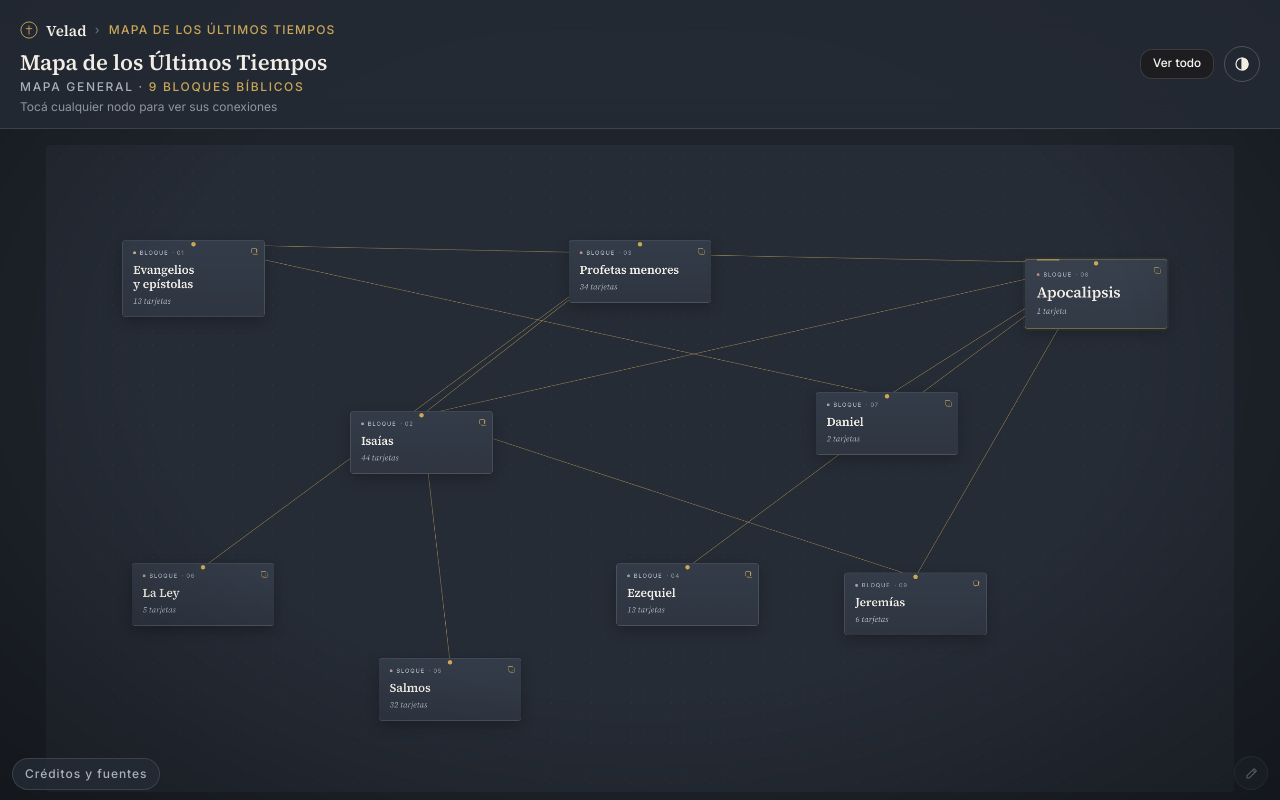
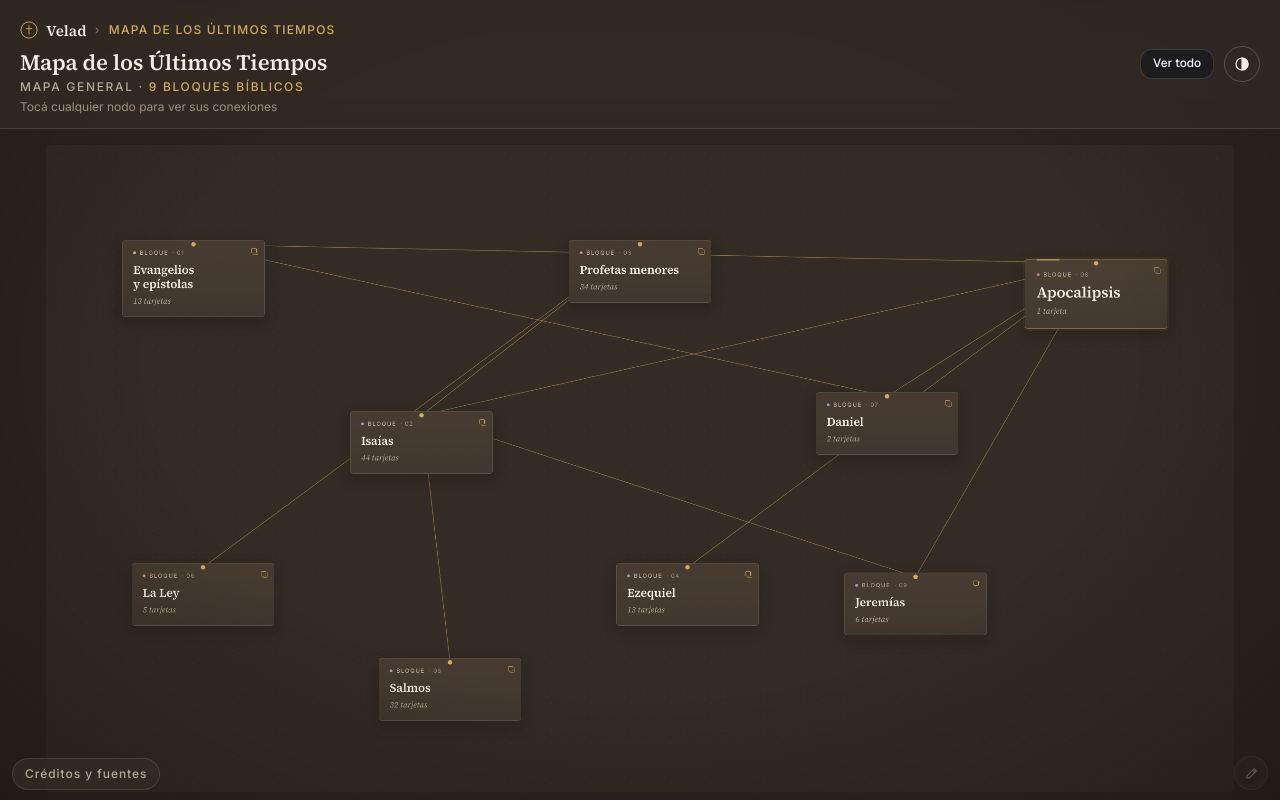
Before and after one commit to augustodichuk-misio/Velad, a plain HTML site: page index.html in a window 1280 px wide. Both pictures are taken after a click on the button 1242 px from the left and 64 px from the top of the page. Drawn offline with nearby package versions, Linux system fonts and the light colour scheme.

Commit message:
Tema medio en marrón suave

```diff
--- a/css/app.css
+++ b/css/app.css
@@ -1048,25 +1048,29 @@ tr.is-highlight > :last-child { box-shadow: 12px 0 var(--fill-tertiary); }
 
       /* Velad themes: oscuro (default), medio, claro */
       :root[data-velad="medio"] {
-        --x-bg-rgb: 38 44 54;
-        --x-bg: #262c36;
-        --x-bg-deep: #1f242c;
-        --x-surface: #2f3642;
-        --x-surface-2: #2a303b;
-        --x-card-top: #343c49;
-        --x-hl-a: #39414f;
-        --x-hl-b: #323a46;
-        --x-ink-rgb: 236 232 224;
-        --x-line: rgb(236 232 224 / 0.13);
-        --x-line-2: rgb(236 232 224 / 0.22);
-        --x-text: #f1ede5;
-        --x-body: #dcd8cf;
-        --x-muted: #aab1bb;
-        --x-muted-rgb: 170 177 187;
-        --x-ref: #cdd1d8;
-        --x-link: #75839a;
-        --x-link-dot: #8e9bb0;
-        --x-shade-k: 0.7;
+        --x-bg-rgb: 52 43 36;
+        --x-bg: #342b24;
+        --x-bg-deep: #2c241e;
+        --x-surface: #42372e;
+        --x-surface-2: #3b3129;
+        --x-card-top: #483c32;
+        --x-hl-a: #4c4035;
+        --x-hl-b: #443930;
+        --x-ink-rgb: 236 226 210;
+        --x-line: rgb(236 226 210 / 0.13);
+        --x-line-2: rgb(236 226 210 / 0.22);
+        --x-text: #f4ece0;
+        --x-body: #e0d6c6;
+        --x-muted: #b8aa98;
+        --x-muted-rgb: 184 170 152;
+        --x-ref: #d2c6b6;
+        --x-gold: #d0ac62;
+        --x-gold-rgb: 208 172 98;
+        --x-gold-soft: rgb(208 172 98 / 0.55);
+        --x-link: #8a7a68;
+        --x-link-dot: #a8967f;
+        --x-shade-rgb: 20 14 8;
+        --x-shade-k: 0.75;
       }
       :root[data-velad="claro"] {
         color-scheme: light;
--- a/index.html
+++ b/index.html
@@ -17,8 +17,8 @@
     <link rel="preconnect" href="https://fonts.gstatic.com" crossorigin=""/>
     <link rel="stylesheet" href="https://fonts.googleapis.com/css2?family=Geist:wght@400;500;600&amp;family=Geist+Mono:wght@400&amp;display=swap"/>
     <link rel="stylesheet" href="https://fonts.googleapis.com/css2?family=Source+Serif+4:ital,opsz,wght@0,8..60,400;0,8..60,600;1,8..60,400&amp;family=Inter:wght@400;500;600&amp;display=swap"/>
-    <link rel="stylesheet" href="css/app.css"/>
-    <link rel="stylesheet" href="css/edit.css"/>
+    <link rel="stylesheet" href="css/app.css?v=2"/>
+    <link rel="stylesheet" href="css/edit.css?v=2"/>
   <script>try{var t=localStorage.getItem("velad-tema");if(t==="medio"||t==="claro")document.documentElement.setAttribute("data-velad",t);}catch(e){}</script>
   </head>
   <body>
@@ -148,6 +148,6 @@
         </aside>
       </main>
     </div>
-    <script src="js/app.js"></script>
-    <script src="js/edit.js"></script>
+    <script src="js/app.js?v=2"></script>
+    <script src="js/edit.js?v=2"></script>
   </body></html>
--- a/js/app.js
+++ b/js/app.js
@@ -176,7 +176,7 @@ function veladMain(DATA) {
           function apply(t) {
             cur = t; root.setAttribute("data-velad", t);
             var meta = document.querySelector('meta[name="theme-color"]');
-            if (meta) meta.setAttribute("content", t === "claro" ? "#f4f1ea" : t === "medio" ? "#262c36" : "#0e1116");
+            if (meta) meta.setAttribute("content", t === "claro" ? "#f4f1ea" : t === "medio" ? "#342b24" : "#0e1116");
             if (btn) {
               var next = order[(order.indexOf(t) + 1) % 3];
               btn.innerHTML = icons[t];
```
